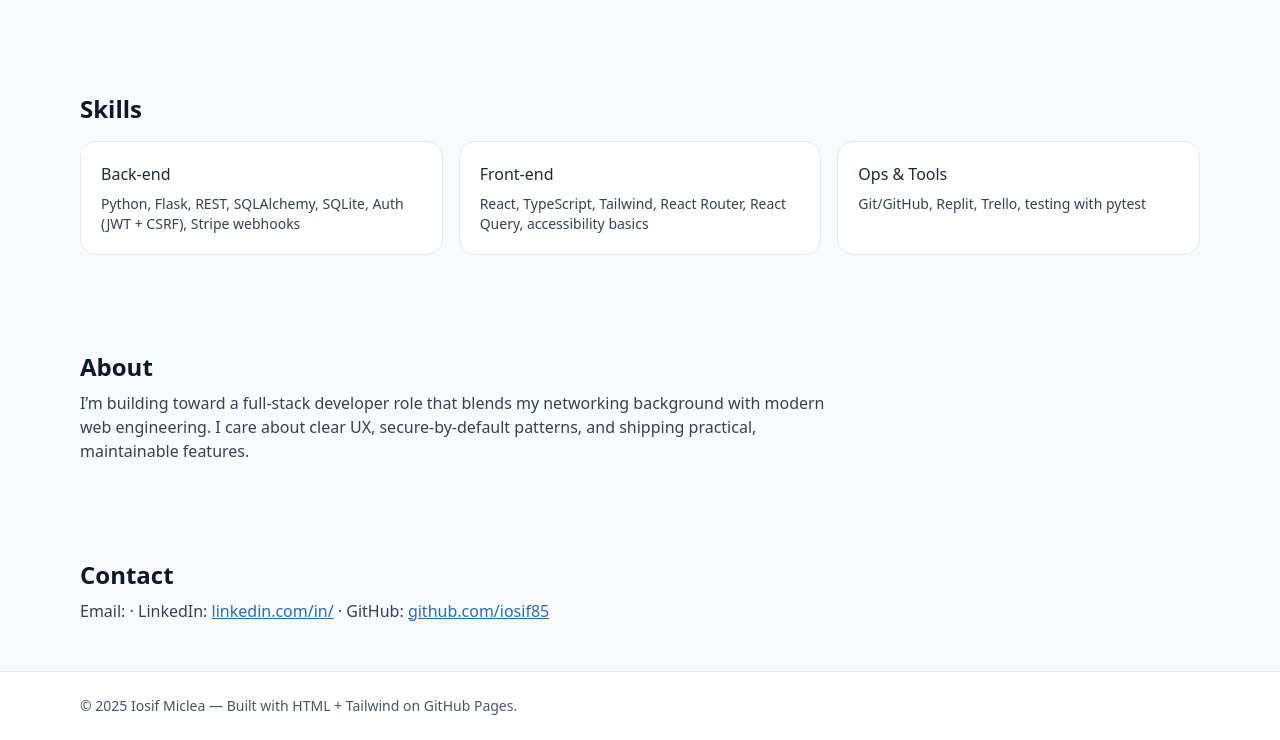
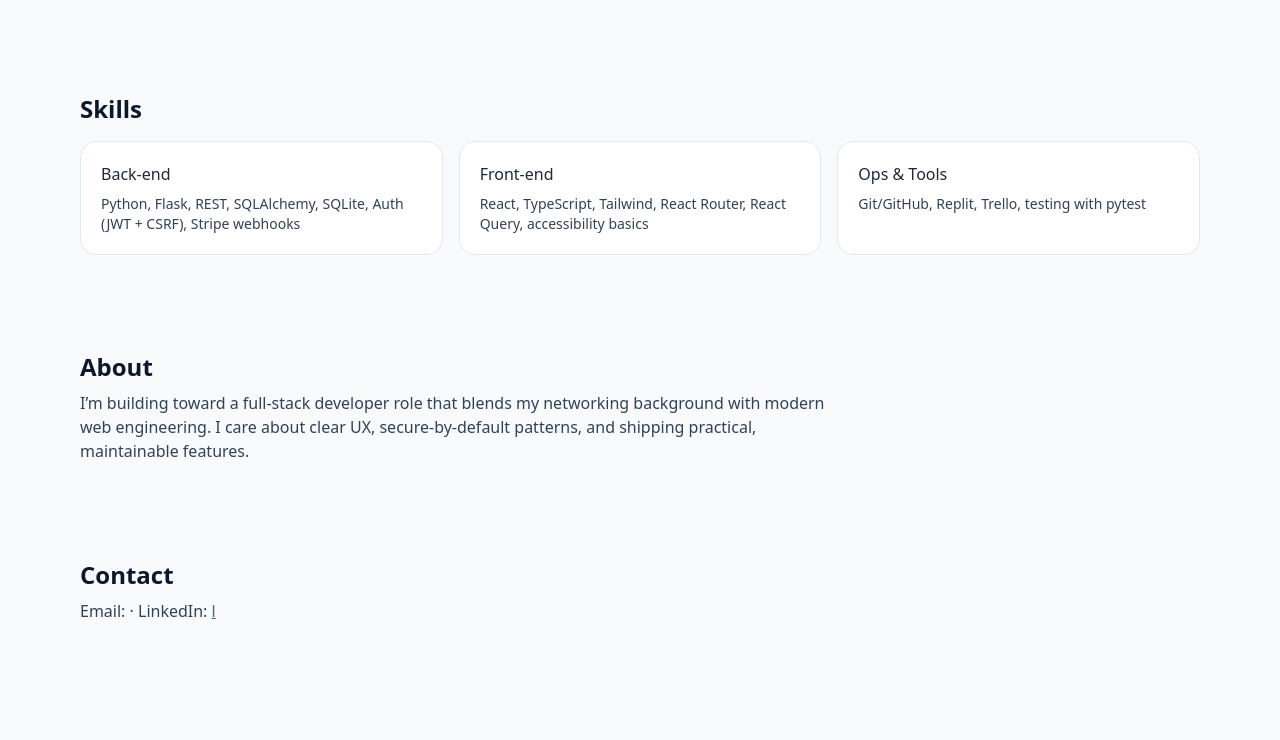
Before and after one commit to iosif85/iosif85.github.io, a plain HTML site: page index.html in a window 1280 px wide. Shown: the part 873-1613 px from the top of the page. After the commit the page ends 1544 px from the top, so only its background shows below. Drawn offline with nearby package versions, Linux system fonts and the light colour scheme.

Commit message:
Update index.html

```diff
--- a/index.html
+++ b/index.html
@@ -88,7 +88,7 @@
           Tech includes secure auth, Stripe membership, photo uploads, map search, per-day availability, and admin moderation.
         </p>
 
-        <!-- Add a real screenshot in /screenshots and update the filename -->
+        <!-- Make sure this file exists: /screenshots/nestswap-hero.png -->
         <img src="./screenshots/nestswap-hero.png"
              alt="NestSwap UI preview: listings and map"
              class="mt-4 w-full rounded-xl border border-slate-200 object-cover" />
@@ -103,12 +103,11 @@
         </ul>
 
         <div class="mt-5 flex flex-wrap gap-3">
-          <!-- UPDATE these links -->
-         <a href="https://269eb9cb-fef6-4108-a002-7b023e752de8-00-23hh79byt9ivk.janeway.replit.dev/"
-   class="btn bg-[color:var(--green)] text-white hover:opacity-95">Live demo</a>
-          <a href="https://github.com/iosif85/<UPDATE_PROJECT_REPO>"
-             class="btn border border-slate-300 bg-white hover:bg-slate-50">GitHub</a>
-          <a href="./docs/screenshots/" class="btn border border-slate-300 bg-white hover:bg-slate-50">Screenshots</a>
+          <a href="https://269eb9cb-fef6-4108-a002-7b023e752de8-00-23hh79byt9ivk.janeway.replit.dev/"
+             class="btn bg-[color:var(--green)] text-white hover:opacity-95" target="_blank" rel="noopener noreferrer">Live demo</a>
+          <a href="https://github.com/iosif85/nestswap"
+             class="btn border border-slate-300 bg-white hover:bg-slate-50" target="_blank" rel="noopener noreferrer">GitHub</a>
+          <a href="./screenshots/" class="btn border border-slate-300 bg-white hover:bg-slate-50">Screenshots</a>
         </div>
       </article>
 
@@ -124,7 +123,7 @@
         </ul>
         <div class="mt-5 flex flex-wrap gap-3">
           <a href="https://github.com/iosif85/<UPDATE_NETWORKING_REPO>"
-             class="btn border border-slate-300 bg-white hover:bg-slate-50">GitHub</a>
+             class="btn border border-slate-300 bg-white hover:bg-slate-50" target="_blank" rel="noopener noreferrer">GitHub</a>
         </div>
       </article>
     </div>
@@ -165,17 +164,7 @@
       Email:
       <a class="text-[color:var(--blue)] underline" href="mailto:<UPDATE_EMAIL>"><UPDATE_EMAIL></a>
       · LinkedIn:
-      <a class="text-[color:var(--blue)] underline" href="<UPDATE_LINKEDIN_URL>">linkedin.com/in/<UPDATE_HANDLE></a>
-      · GitHub:
-      <a class="text-[color:var(--blue)] underline" href="https://github.com/iosif85">github.com/iosif85</a>
-    </p>
-  </section>
-
-  <footer class="border-t border-slate-200 bg-white py-6">
-    <div class="mx-auto max-w-6xl px-4 text-sm text-slate-600">
-      © <span id="y"></span> Iosif Miclea — Built with HTML + Tailwind on GitHub Pages.
-    </div>
-  </footer>
-  <script>document.getElementById('y').textContent=new Date().getFullYear()</script>
-</body>
-</html>
+      <a class="text-[color:var(--blue)] underline"
+         href="https://www.linkedin.com/in/iosif-miclea-702374312"
+         target="_blank" rel="noopener noreferrer">
+         l
```
